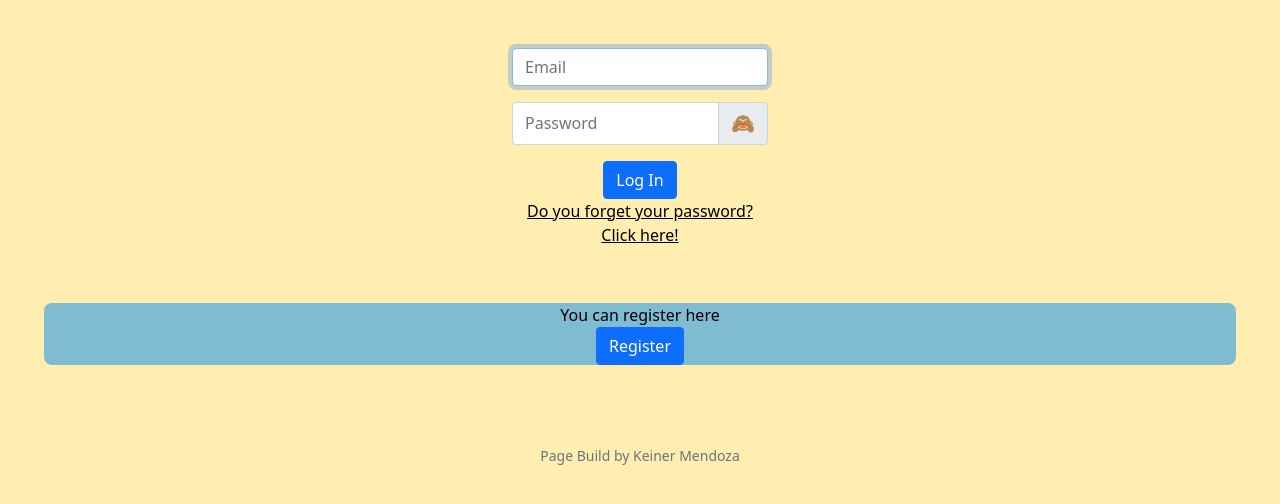
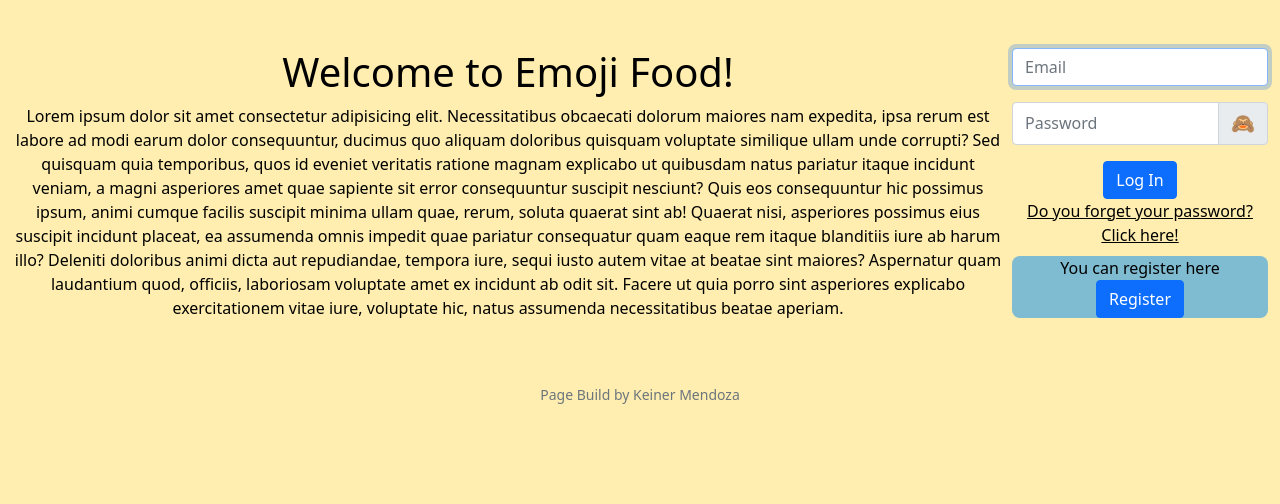
Before and after one commit to keinermendoza/emoji-food, a Flask app: page /login in a window 1280 px wide. Shown: the part 82-586 px from the top of the page. Run offline with Flask 2, Linux system fonts and the light colour scheme.

Commit message:
giving grid style to login and giving login acces by register button

```diff
--- a/app.py
+++ b/app.py
@@ -280,8 +280,10 @@ def register():
         mail.send(message)
 
         #redirect to login page
-        flash("Now you are register, you can login. We have send an welcome message to your email")
-        return redirect(url_for("login"))
+        flash("Now you are register. We have send an welcome message to your email")
+
+        # code=307 is for specified the POST method
+        return redirect(url_for("login"), code=307)
 
     # displaying register form
     return render_template("register.html")
--- a/static/style.css
+++ b/static/style.css
@@ -66,6 +66,32 @@ body {
 .password-emoji:hover {
   cursor:pointer;
 }
+/* FOR LOGIN PAGE */
+
+.grid-father{
+  margin: 0 auto;
+  display: grid;
+  gap: 0.5rem;
+  /* creo las areas de mi grid */
+  grid-template-areas:
+  'first'
+  'secund'
+  'third'
+  ;
+}
+
+
+.grid-child:nth-child(1) {
+  grid-area: first;
+}
+.grid-child:nth-child(2) {
+  grid-area: secund;
+}
+.grid-child:nth-child(3) {
+  grid-area: third;
+}
+/* the displays are at the end of this file. */
+
 /* FOR REGISTER PAGE */
 
 #password-state-match {
@@ -73,8 +99,8 @@ body {
   font-size: 1.2rem;
 }
 
-.register-cont {
-  margin: 2rem;
+.redirect-to-register {
+  max-width: 16rem;
   padding: 1 rem;
   border-radius: 0.5rem;
   background-color: var(--pad--color, #7FBCD2);
@@ -138,21 +164,39 @@ body {
   margin: 0 2rem;
 }
 
+/* for long widht screens */
+@media (min-width: 65.01rem) {
+  .grid-father {
+    grid-template-areas:
+    'third third first'
+    'third third secund'
+    'third third secund';
+    }
+}
 
 
-
+/* for desktops */
 @media (min-width: 50rem) and (max-width: 65rem) {
   .txt-serched {
       font-size: 1.1rem;
       width: 45%;
   }
+
+  .grid-father {
+    grid-template-areas:
+    'first first secund'
+    'third third third'
+    'third third third';
+    }
+}
+
   .container-img-serched {
       width: 50%;
   }
   .container-table {
     max-width: 50%;
   }
-}
+
 
 
 /* para telefonos */
--- a/templates/login.html
+++ b/templates/login.html
@@ -5,9 +5,9 @@
 {% endblock %}
 
 {% block main %}
+<div class="grid-father">
+    <div class="grid-child">
         <form action="/login" method="post">
-
-
 
             <div class="input-group mb-3 mx-auto w-auto">
                 <input autocomplete="off" autofocus class="form-control mx-auto w-auto" id="email" name="email" placeholder="Email" type="text">
@@ -16,15 +16,24 @@
                 <input class="form-control" id="password" name="password" placeholder="Password" type="password" aria-describedby="password-emoji">
                 <span id="password-emoji" class="input-group-text password-emoji" translate="no">🙈</span>
             </div>
-
             <button class="btn btn-primary" type="submit">Log In</button><br>
             <a href="/password_reset"><span>Do you forget your password?</span><br><span>Click here!</span></a>
         </form>
-        <br>
-    <div class="register-cont">
+    </div>
+
+
+    <div class="grid-child">
+        <div class="redirect-to-register mb-3 mx-auto w-auto">
             <span>You can register here</span>
             <form action="/register" method="get">
                 <button class="btn btn-primary" type="submit">Register</button>
             </form>
         </div>
+    </div>
+    <div class="grid-child">
+        <h1>Welcome to Emoji Food!</h1>
+        <p>Lorem ipsum dolor sit amet consectetur adipisicing elit. Necessitatibus obcaecati dolorum maiores nam expedita, ipsa rerum est labore ad modi earum dolor consequuntur, ducimus quo aliquam doloribus quisquam voluptate similique ullam unde corrupti? Sed quisquam quia temporibus, quos id eveniet veritatis ratione magnam explicabo ut quibusdam natus pariatur itaque incidunt veniam, a magni asperiores amet quae sapiente sit error consequuntur suscipit nesciunt? Quis eos consequuntur hic possimus ipsum, animi cumque facilis suscipit minima ullam quae, rerum, soluta quaerat sint ab! Quaerat nisi, asperiores possimus eius suscipit incidunt placeat, ea assumenda omnis impedit quae pariatur consequatur quam eaque rem itaque blanditiis iure ab harum illo? Deleniti doloribus animi dicta aut repudiandae, tempora iure, sequi iusto autem vitae at beatae sint maiores? Aspernatur quam laudantium quod, officiis, laboriosam voluptate amet ex incidunt ab odit sit. Facere ut quia porro sint asperiores explicabo exercitationem vitae iure, voluptate hic, natus assumenda necessitatibus beatae aperiam.</p>
+    </div>
+<!-- padre -->
+</div>
 {% endblock %}
--- a/templates/register.html
+++ b/templates/register.html
@@ -41,9 +41,8 @@
 
         <div>
             <p id="password-state-match"></p>
-            <p>Password must have from 8 to 16 characters, at least one upper,
-                 one lower, one number and one symbol.</p>
+
         </div>
-        <button class="btn btn-primary" type="submit">Register</button>
+        <button class="btn btn-primary" type="submit">Register and Login</button>
     </form>
 {% endblock %}
```
Lines whose indentation alone changed are shown as unchanged.
